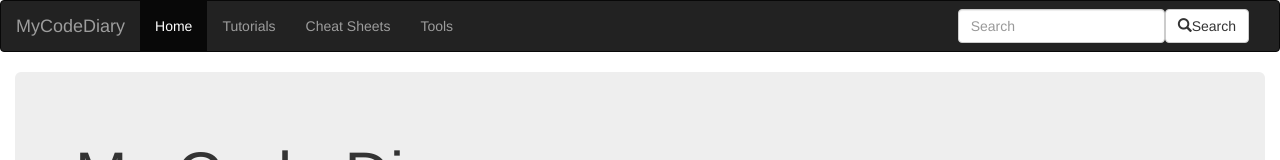
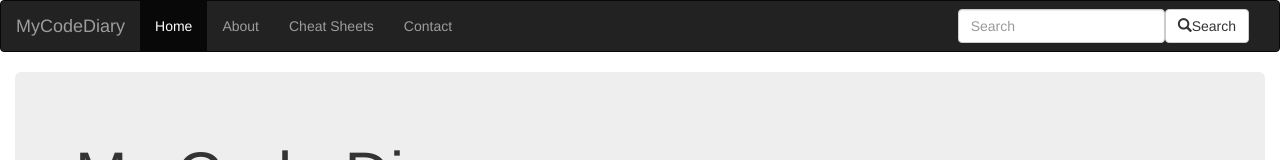
Before and after one commit to msaei/bootstrap_angular, an Angular app: page /home in a window 1280 px wide. Shown: the top 160 px of the page. Built offline with nearby package versions, Linux system fonts and the light colour scheme.

Commit message:
feat(navbar): routerLink added to navbar

```diff
--- a/src/app/navbar/navbar.component.html
+++ b/src/app/navbar/navbar.component.html
@@ -6,11 +6,11 @@
         <span class="icon-bar"></span>
         <span class="icon-bar"></span>
       </button>
-            <a class="navbar-brand" [href]="brand.url">{{brand.title}}</a>
+            <a class="navbar-brand" [routerLink]="[brand.url]">{{brand.title}}</a>
         </div>
         <div class="collapse navbar-collapse" id="myNavbar">
             <ul class="nav navbar-nav">
-                <li *ngFor="let link of links" [class.active]="link.title=='Home'"><a [href]="link.url">{{link.title}}</a></li>
+                <li *ngFor="let link of links" [class.active]="link.title=='Home'"><a [routerLink]="[link.url]">{{link.title}}</a></li>
             </ul>
             <form class="navbar-form navbar-right">
                 <div class="form-group">
--- a/src/app/navbar/navbar.component.ts
+++ b/src/app/navbar/navbar.component.ts
@@ -6,12 +6,12 @@ import { Component, OnInit } from '@angular/core';
   styleUrls: ['./navbar.component.css']
 })
 export class NavbarComponent implements OnInit {
-  public brand: any = { title: "MyCodeDiary", url: "#" };
+  public brand: any = { title: "MyCodeDiary", url: '/home' };
   public links: any[] = [
-    { title: 'Home', url: '#'},
-    { title: 'Tutorials', url: '#'},
-    { title: 'Cheat Sheets', url: '#'},
-    { title: 'Tools', url: '#'}
+    { title: 'Home', url: '/home'},
+    { title: 'About', url: '/about'},
+    { title: 'Cheat Sheets', url: '/cheetsheets'},
+    { title: 'Contact', url: '/contact'}
   ]
 
   constructor() { }
```
